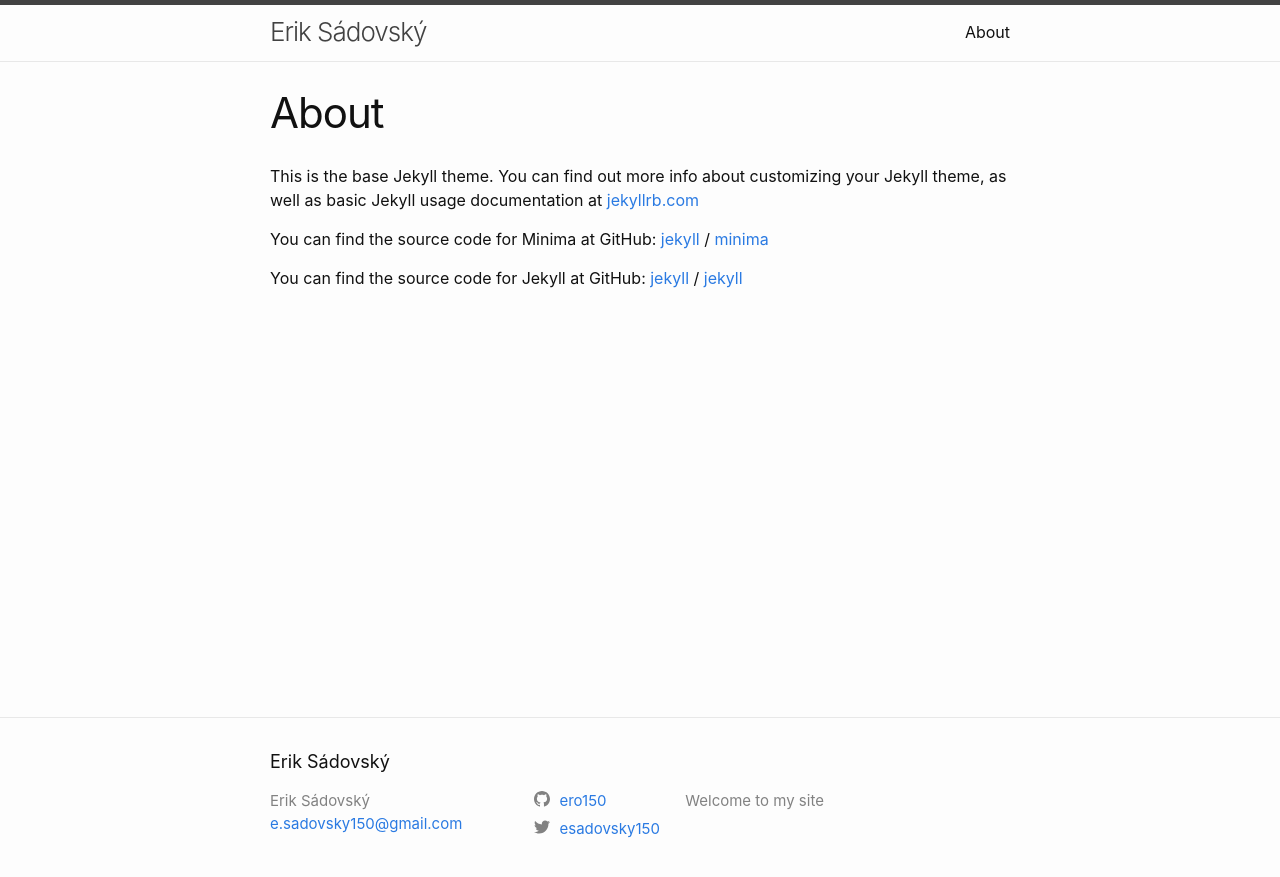
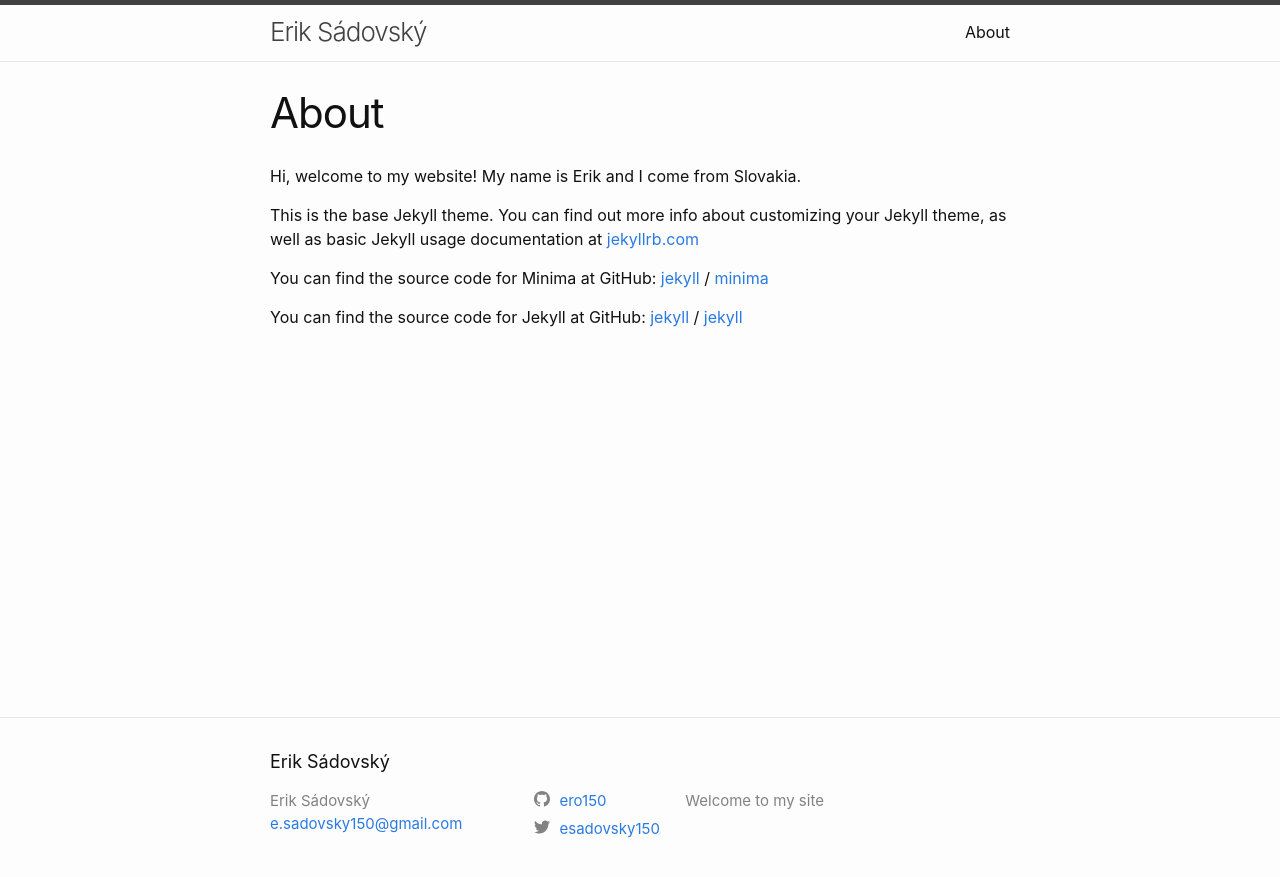
Before and after one commit to ero150/ero150.github.io, a Jekyll site: the page built from about.markdown, in a window 1280 px wide. Shown: the top 877 px of the page. Built offline with Jekyll 4.4.1, drawn with Linux system fonts in a browser that asks for light colours.

Commit message:
About page update

```diff
--- a/about.markdown
+++ b/about.markdown
@@ -3,6 +3,8 @@ layout: page
 title: About
 permalink: /about/
 ---
+
+Hi, welcome to my website! My name is Erik and I come from Slovakia.
 
 This is the base Jekyll theme. You can find out more info about customizing your Jekyll theme, as well as basic Jekyll usage documentation at [jekyllrb.com](https://jekyllrb.com/)
 
```
